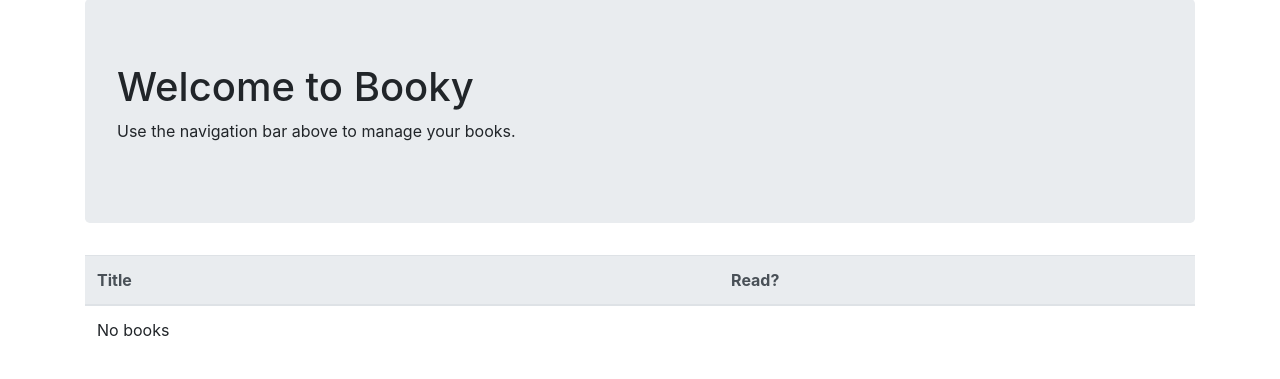
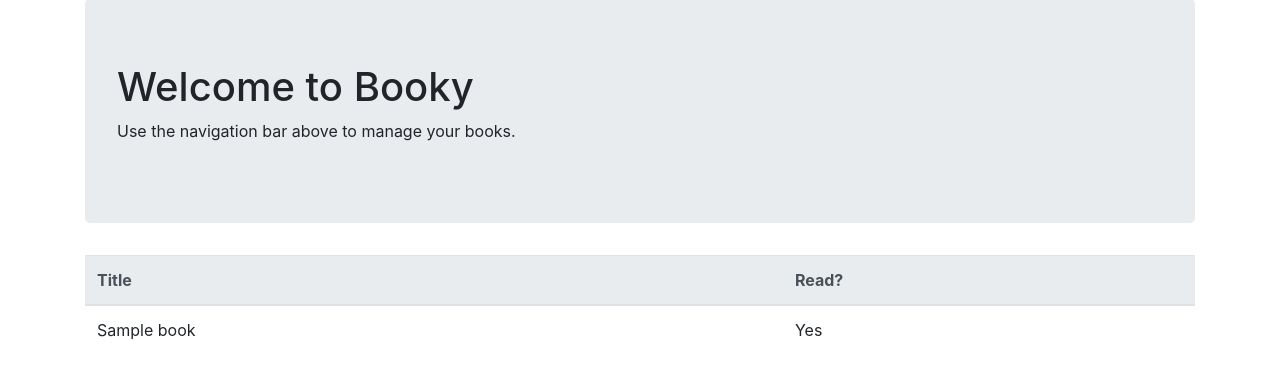
Before and after one commit to karmek-k/bookmgr, a Django app: page / in a window 1280 px wide. Shown: the part 81-460 px from the top of the page. Run offline with Django 3.2, Linux system fonts and the light colour scheme; tables that the repository leaves empty hold one stand-in row (values such as "Sample post"); some libraries are stand-ins or nearby versions.

Commit message:
List books in database

```diff
--- a/booky/bookmgr/templates/bookmgr/index.html
+++ b/booky/bookmgr/templates/bookmgr/index.html
@@ -19,9 +19,24 @@ Home - Booky
         </tr>
     </thead>
     <tbody>
+        {% if books %}
+        {% for book in books %}
+        <tr>
+            <td>{{ book.title }}</td>
+            <td>
+                {% if book.has_been_read %}
+                Yes
+                {% else %}
+                No
+                {% endif %}
+            </td>
+        </tr>
+        {% endfor %}
+        {% else %}
         <tr>
             <td>No books</td>
         </tr>
+        {% endif %}
     </tbody>
 </table>
 {% endblock %}
--- a/booky/bookmgr/views.py
+++ b/booky/bookmgr/views.py
@@ -6,4 +6,7 @@ from .models import Book
 
 class IndexView(generic.ListView):
     template_name = 'bookmgr/index.html'
-    queryset = Book.objects.all()
+    context_object_name = 'books'
+
+    def get_queryset(self):
+        return Book.objects.all()
```
